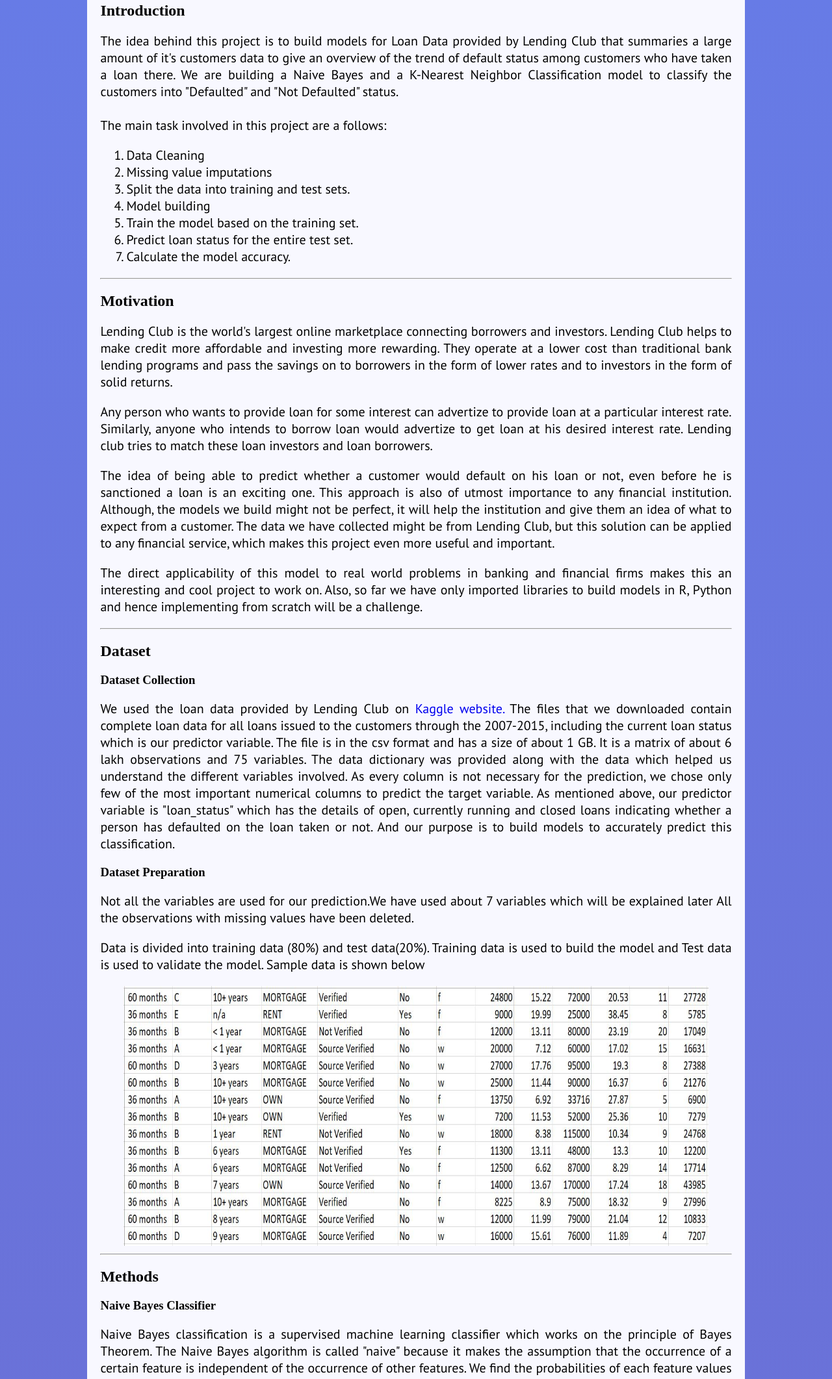
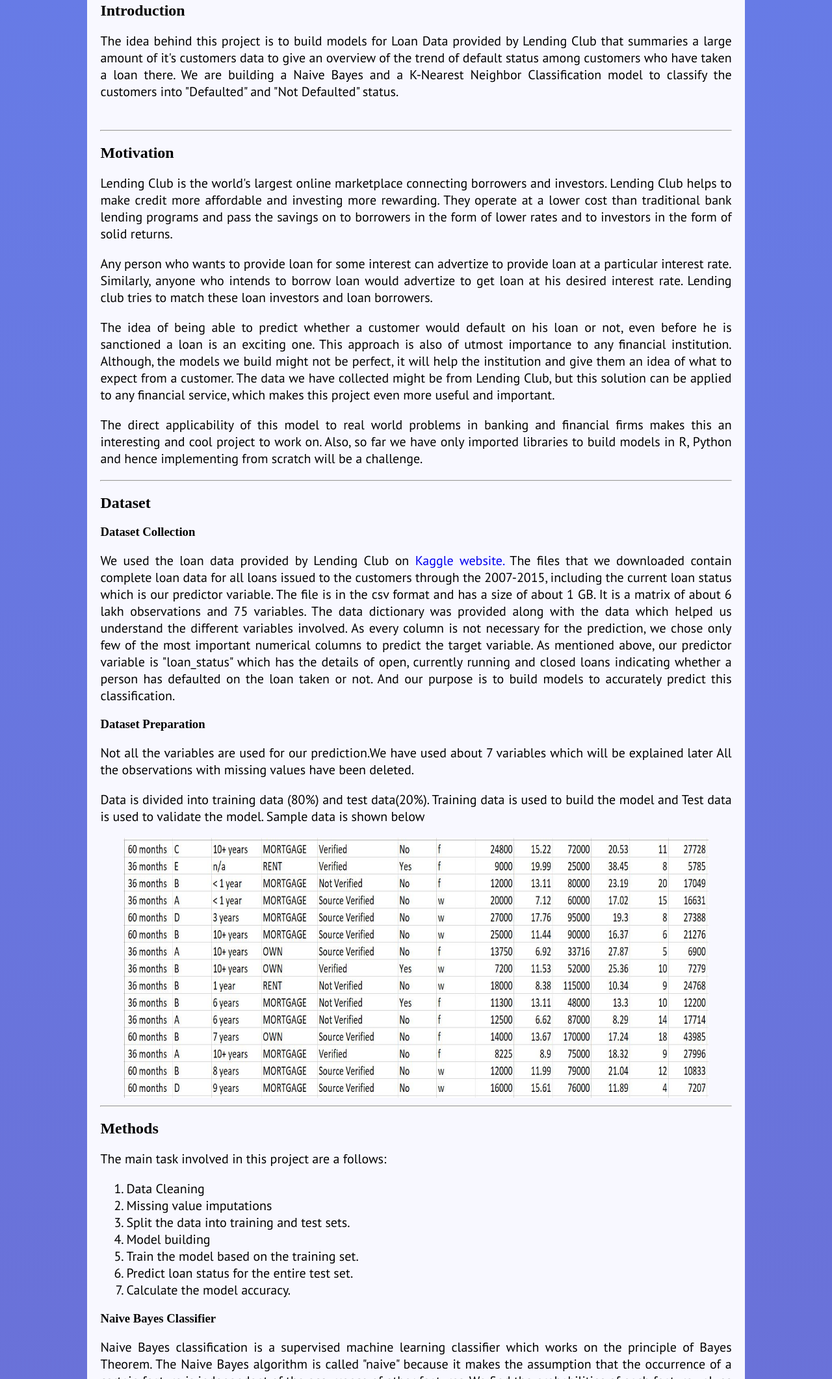
Before and after one commit to VikasDayananda/Classifying-Loan-Defaulters-using-Machine-Learning-Techniques, a plain HTML site: page docs/index.html in a window 1280 px wide. Shown: the part 677-2800 px from the top of the page at 65% size. Drawn offline with Linux system fonts and the light colour scheme; a script that the page names is missing; a web font is replaced by a local one.

Commit message:
final commit

```diff
--- a/docs/index.html
+++ b/docs/index.html
@@ -223,16 +223,7 @@
             We are building a Naive Bayes and a K-Nearest Neighbor Classification model to classify the
             customers into "Defaulted" and "Not Defaulted" status.<br/><br/>
 
-        <span>The main task involved in this project are a follows:</span>
-    <ol style="font-size: 20px;font-family: 'PT Sans', sans-serif;">
-        <li>Data Cleaning</li>
-        <li> Missing value imputations</li>
-        <li> Split the data into training and test sets.</li>
-        <li> Model building </li>
-        <li> Train the model based on the training set.</li>
-        <li> Predict loan status for the entire test set.</li>
-        <li> Calculate the model accuracy.</li>
-    </ol>
+
         </p>
     </div>
     <hr/>
@@ -280,7 +271,17 @@
 
         </div><hr/>
     <div>
-    <h2><a name="method">Methods</a></h2>
+    <h2><a name="method">Methods</a></h2><p>
+        <span>The main task involved in this project are a follows:</span>
+        <ol style="font-size: 20px;font-family: 'PT Sans', sans-serif;">
+            <li>Data Cleaning</li>
+            <li> Missing value imputations</li>
+            <li> Split the data into training and test sets.</li>
+            <li> Model building </li>
+            <li> Train the model based on the training set.</li>
+            <li> Predict loan status for the entire test set.</li>
+            <li> Calculate the model accuracy.</li>
+        </ol></p>
     <h3><a name="nb">Naive Bayes Classifier</a></h3>
     <p>Naive Bayes classification is a supervised machine learning classifier which works on the principle of Bayes Theorem.
         The Naive Bayes algorithm is called "naive" because it makes the assumption that the occurrence of a certain feature is independent of the occurrence of other features. We find the probabilities of each feature values for a class and multiply all the probabilities. This product is multiplied with the probability of the class. Which class gives a higher probability that class would be given to the corresponding data.
```
Also changed, not shown: 1 other file.
